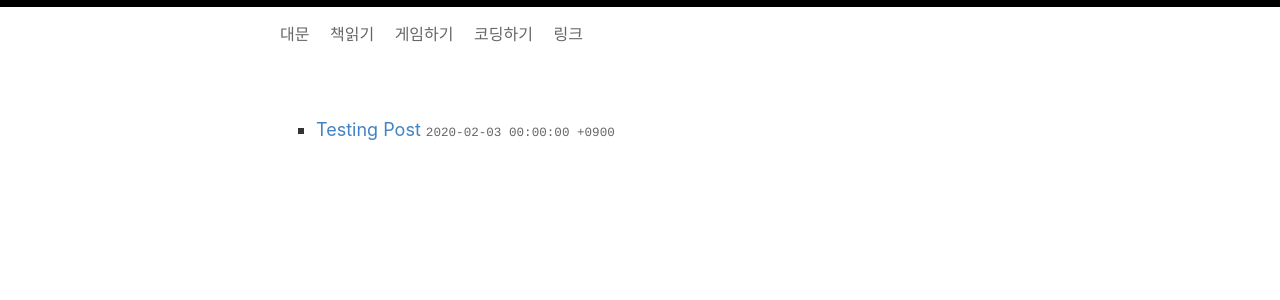
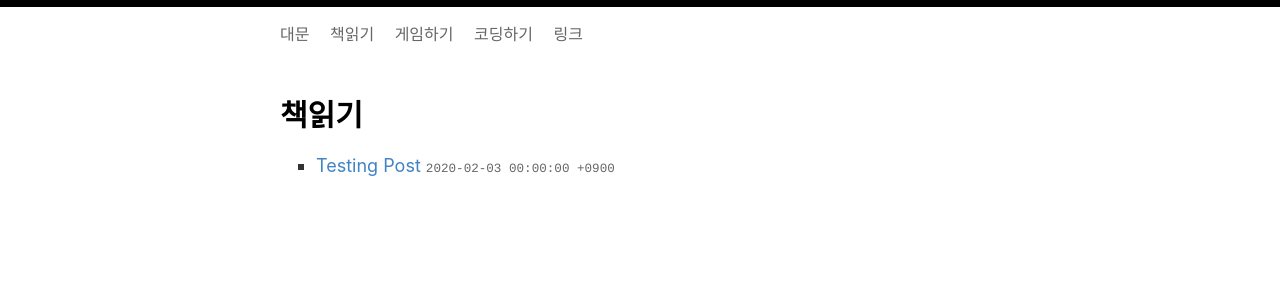
Before and after one commit to oxmhpark/reading.exonomicon.net, a Jekyll site: the page built from index.html, in a window 1280 px wide. Shown: the top 300 px of the page. Built offline with Jekyll 4.4.1, drawn with Linux system fonts in a browser that asks for light colours.

Commit message:
Update index.html

```diff
--- a/index.html
+++ b/index.html
@@ -1,4 +1,4 @@
 ---
 layout: archives-posts-all
-title: #책읽기
+title: 책읽기
 ---
```
